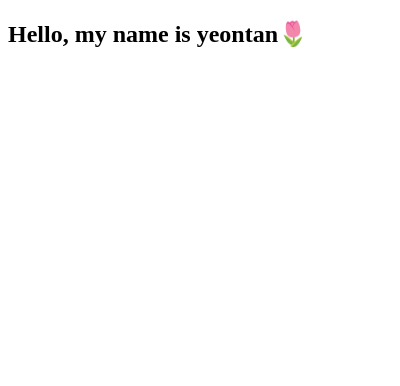
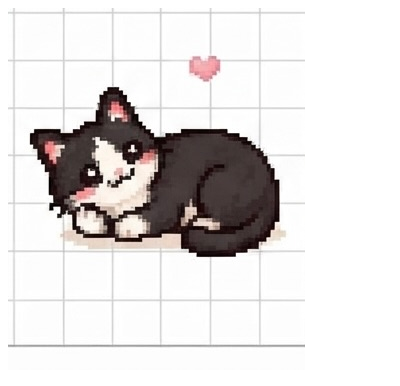
Before and after one commit to Amayl97/mallowmate, an Electron app: page desktopPet/index.html in a window 400 px wide. Drawn offline with Linux system fonts and the light colour scheme.

Commit message:
Created basic walk, sit and sleep animation

```diff
--- a/desktopPet/index.html
+++ b/desktopPet/index.html
@@ -6,6 +6,8 @@
     <title>mallowmate</title>
 </head>
 <body>
-    <h2>Hello, my name is yeontan🌷</h2>
+    <img src="assets/walk/walk1.jpeg" alt="My Pet" id="pet">
+
+    <script src="index.js"></script>
 </body>
 </html>
--- /dev/null
+++ b/desktopPet/index.js
@@ -0,0 +1,71 @@
+const states = {
+  sit: ["assets/sit/sit.jpeg"],
+  playing: [
+    "assets/play/play.jpeg",
+    "assets/play/play2.jpeg",
+    "assets/play/play3.jpeg",
+    "assets/play/play4.jpeg",
+    "assets/play/play5.jpeg",
+    "assets/play/play6.jpeg,",
+    "assets/play/play7.jpeg",
+    "assets/play/play8.jpeg",
+  ],
+  walking: [
+    "assets/walk/walk1.jpeg",
+    "assets/walk/walk2.jpeg",
+    "assets/walk/walk3.jpeg",
+    "assets/walk/walk4.jpeg",
+    "assets/walk/walk5.jpeg",
+    "assets/walk/walk6.jpeg",
+    "assets/walk/walk7.jpeg",
+  ],
+  sleeping: ["assets/sleep/sleep.jpeg"],
+};
+
+const pet = document.getElementById("pet");
+
+let currState = "walking";
+let currFrame = 0;
+
+function startPet() {
+  const animation = setInterval(() => {
+    currFrame = (currFrame + 1) % states[currState].length;
+    pet.src = states[currState][currFrame];
+  }, 200);
+
+  setTimeout(() => {
+    clearInterval(animation);
+    makeSit()
+  }, 2000);
+}
+
+startPet();
+
+function makeSit() {
+  currState = "sit";
+  currFrame = 0;
+  const animation = setInterval(() => {
+    currFrame = (currFrame + 1) % states[currState].length;
+    pet.src = states[currState][currFrame];
+  }, 200);
+
+  setTimeout(() => {
+    clearInterval(animation);
+    makeSleep()
+  }, 280);
+
+}
+
+function makeSleep(){
+    currFrame = 0;
+    currState = "sleeping";
+   const animation = setInterval(() => {
+    currFrame = (currFrame + 1) % states[currState].length;
+    pet.src = states[currState][currFrame];
+  }, 300);
+
+  setTimeout(() => {
+    clearInterval(animation);
+  }, 380);
+
+}
--- a/desktopPet/main.js
+++ b/desktopPet/main.js
@@ -4,8 +4,8 @@ function createWindow(){
     const win = new BrowserWindow({
         width: 400,
         height: 500,
-        transparent:true,
-        frame:false,
+        // transparent:true
+        // frame:false,
         alwaysOnTop:true
     });
     win.loadFile('index.html')
```
